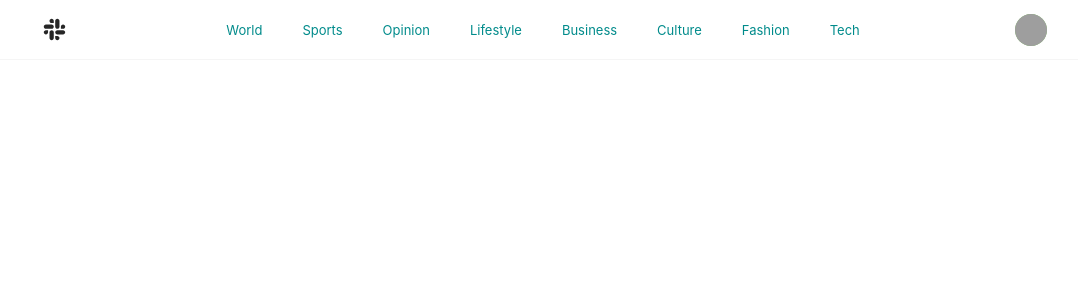
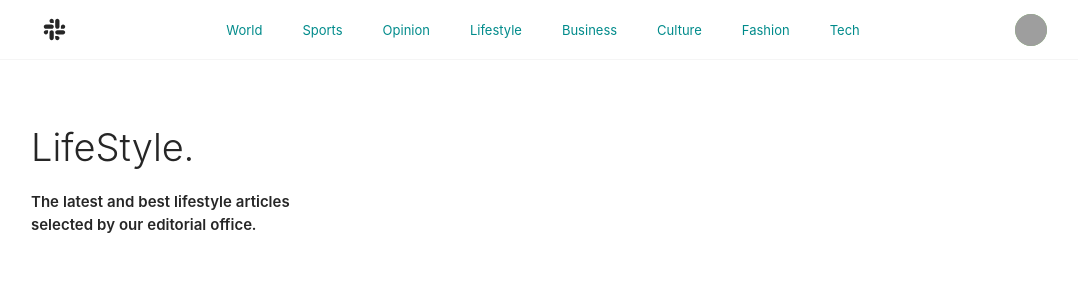
Before and after one commit to maslhiro/naoi, a React (Create React App) app: page / in a window 1280 px wide. Shown: the top 300 px of the page, without its empty margins (97-1175 px from the left). Built offline with nearby package versions, Linux system fonts and the light colour scheme; grey boxes are pictures that could not be loaded.

Commit message:
Home Page

```diff
--- a/src/App.js
+++ b/src/App.js
@@ -1,14 +1,20 @@
 import React from "react";
+import { Layout } from 'antd'
 
 import { MenuNav } from './components'
+import { Home } from './pages'
 
 import './css'
 
 function App() {
   return (
-    <div className="App">
+    <div className="_app">
+      <Layout>
+        <MenuNav />
 
-      <MenuNav />
+        <Home/>
+
+      </Layout>
     </div>
   );
 }
--- a/src/css/app.css
+++ b/src/css/app.css
@@ -1,6 +1,15 @@
 @import "~antd/dist/antd.css";
 
-.App {
+._app {
   display: flex;
   flex: 1;
 }
+
+._content_home {
+  display: flex;
+  padding: 10vw;
+  padding-top: 5vw;
+  flex: 1;
+  flex-direction: column;
+  background-color: white;
+}
--- /dev/null
+++ b/src/pages/home.js
@@ -0,0 +1,12 @@
+import React, { useState } from 'react'
+import { Typography , Card} from 'antd';
+
+export const Home = () => {
+
+    return (
+        <div className="_content_home">
+            <Typography.Title level={1} style={{ fontWeight: '300' }}>LifeStyle.</Typography.Title>
+            <Typography.Text strong style={{ fontSize: 15, whiteSpace: 'pre' }}>{`The latest and best lifestyle articles\nselected by our editorial office.`}</Typography.Text>
+        </div>
+    )
+}
--- /dev/null
+++ b/src/pages/index.js
@@ -0,0 +1 @@
+export * from './home'
```
